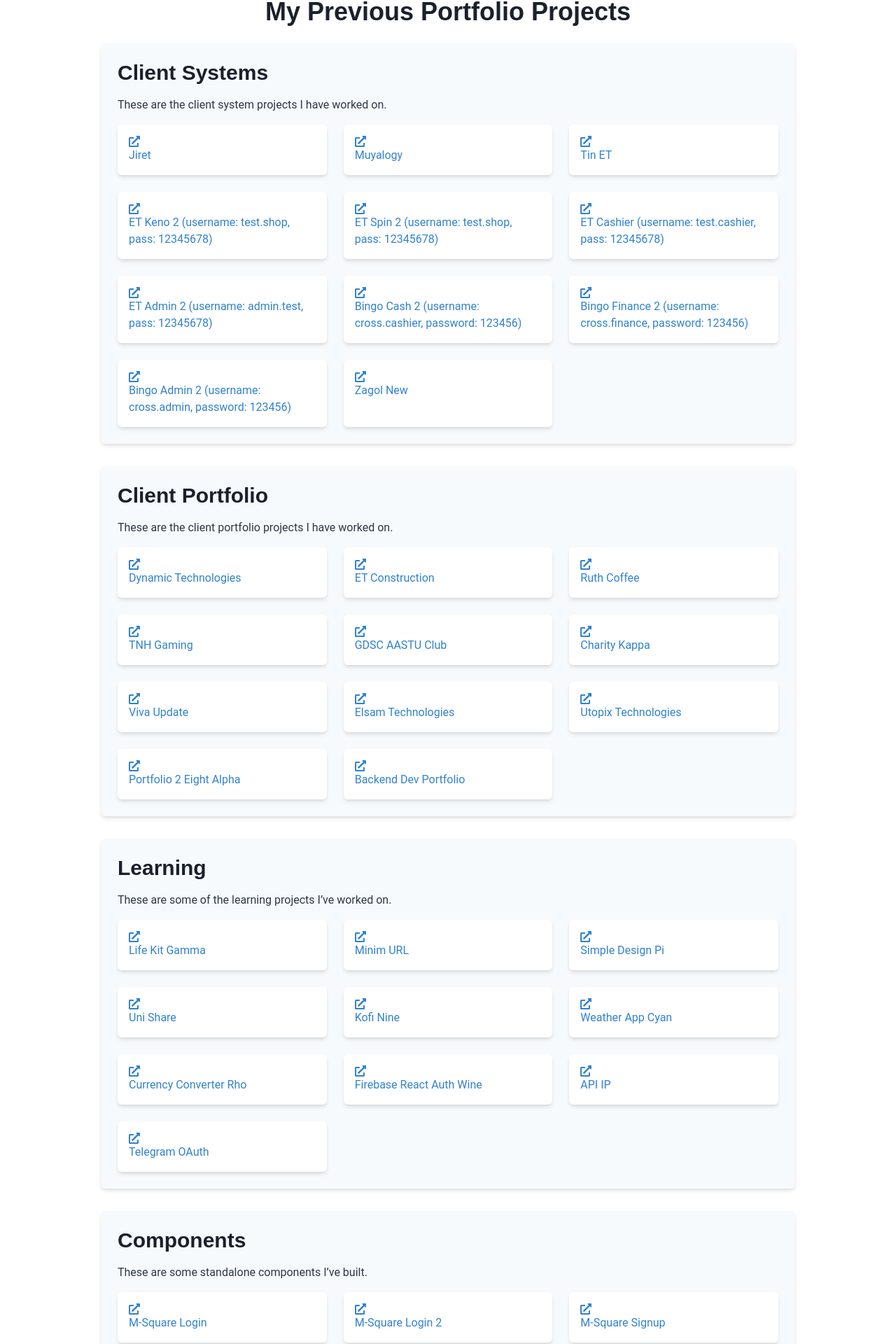
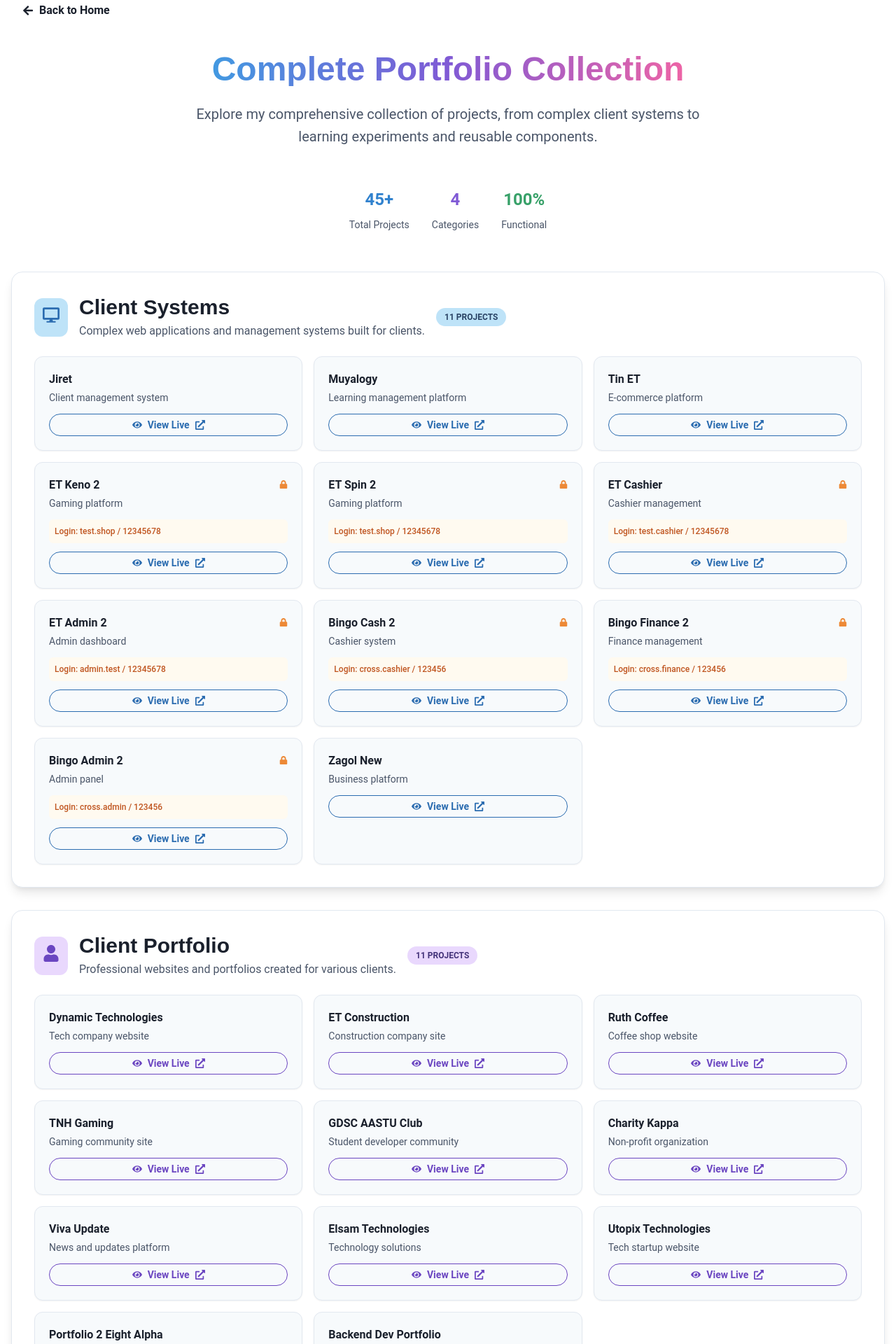
Before and after one commit to tinsaye-simeneh/portfolio, a Next.js app: page /links in a window 1280 px wide. Shown: the part 109-2029 px from the top of the page at 70% size. Built offline with nearby package versions, Linux system fonts and the light colour scheme.

Commit message:
feat: Revamp portfolio links page with enhanced layout, new icons, and detailed project descriptions

```diff
--- a/src/app/links/page.tsx
+++ b/src/app/links/page.tsx
@@ -1,215 +1,347 @@
+"use client";
+
 import {
   Container,
   Heading,
   Box,
-  Grid,
-  GridItem,
   Link,
   Text,
   VStack,
+  HStack,
+  Badge,
+  Icon,
+  useColorModeValue,
+  Button,
+  SimpleGrid,
+  Tooltip,
 } from "@chakra-ui/react";
-import { FaExternalLinkAlt } from "react-icons/fa";
+import {
+  FaExternalLinkAlt,
+  FaDesktop,
+  FaUser,
+  FaGraduationCap,
+  FaCube,
+  FaLock,
+  FaEye,
+  FaArrowLeft
+} from "react-icons/fa";
+import { useRouter } from "next/navigation";
 
 const PortfolioLinks = () => {
+  const router = useRouter();
+
+  const sectionBg = useColorModeValue("white", "gray.800");
+  const cardBg = useColorModeValue("gray.50", "gray.700");
+  const borderColor = useColorModeValue("gray.200", "gray.600");
+  const textColor = useColorModeValue("gray.600", "gray.300");
+  const headingColor = useColorModeValue("gray.800", "white");
+  const credentialsBg = useColorModeValue("orange.50", "orange.900");
+
   const sections = [
     {
       title: "Client Systems",
-      description: "These are the client system projects I have worked on.",
+      description: "Complex web applications and management systems built for clients.",
+      icon: FaDesktop,
+      color: "blue",
       links: [
-        { url: "https://jiret.com", label: "Jiret" },
-        { url: "https://muyalogy.com", label: "Muyalogy" },
-        { url: "https://tin-et.vercel.app/", label: "Tin ET" },
+        { url: "https://jiret.com", label: "Jiret", description: "Client management system" },
+        { url: "https://muyalogy.com", label: "Muyalogy", description: "Learning management platform" },
+        { url: "https://tin-et.vercel.app/", label: "Tin ET", description: "E-commerce platform" },
         {
           url: "https://et-keno2.vercel.app",
-          label: "ET Keno 2 (username: test.shop, pass: 12345678)",
+          label: "ET Keno 2",
+          description: "Gaming platform",
+          credentials: "test.shop / 12345678",
+          hasAuth: true
         },
         {
           url: "https://et-spin2.vercel.app",
-          label: "ET Spin 2 (username: test.shop, pass: 12345678)",
+          label: "ET Spin 2",
+          description: "Gaming platform",
+          credentials: "test.shop / 12345678",
+          hasAuth: true
         },
         {
           url: "https://et-cash.vercel.app",
-          label: "ET Cashier (username: test.cashier, pass: 12345678)",
+          label: "ET Cashier",
+          description: "Cashier management",
+          credentials: "test.cashier / 12345678",
+          hasAuth: true
         },
         {
           url: "https://et-admin2.vercel.app",
-          label: "ET Admin 2 (username: admin.test, pass: 12345678)",
+          label: "ET Admin 2",
+          description: "Admin dashboard",
+          credentials: "admin.test / 12345678",
+          hasAuth: true
         },
         {
           url: "https://bingo-cash2.vercel.app",
-          label: "Bingo Cash 2 (username: cross.cashier, password: 123456)",
+          label: "Bingo Cash 2",
+          description: "Cashier system",
+          credentials: "cross.cashier / 123456",
+          hasAuth: true
         },
         {
           url: "https://bingo-finance2.vercel.app",
-          label: "Bingo Finance 2 (username: cross.finance, password: 123456)",
+          label: "Bingo Finance 2",
+          description: "Finance management",
+          credentials: "cross.finance / 123456",
+          hasAuth: true
         },
         {
           url: "https://bingo-admin2.vercel.app",
-          label: "Bingo Admin 2 (username: cross.admin, password: 123456)",
+          label: "Bingo Admin 2",
+          description: "Admin panel",
+          credentials: "cross.admin / 123456",
+          hasAuth: true
         },
-        { url: "https://zagol-new.vercel.app/", label: "Zagol New" },
+        { url: "https://zagol-new.vercel.app/", label: "Zagol New", description: "Business platform" },
       ],
     },
     {
       title: "Client Portfolio",
-      description: "These are the client portfolio projects I have worked on.",
+      description: "Professional websites and portfolios created for various clients.",
+      icon: FaUser,
+      color: "purple",
       links: [
-        {
-          url: "https://dynamictehcnologieset.com",
-          label: "Dynamic Technologies",
-        },
-        {
-          url: "https://et-construction.vercel.app/",
-          label: "ET Construction",
-        },
-        { url: "https://ruth-coffee.vercel.app/", label: "Ruth Coffee" },
-        { url: "https://tnh-gaming.vercel.app/", label: "TNH Gaming" },
-        { url: "https://gdscaastu.club/", label: "GDSC AASTU Club" },
-        { url: "https://charity-kappa.vercel.app/", label: "Charity Kappa" },
-        { url: "https://viva-update.vercel.app/", label: "Viva Update" },
-        { url: "https://elsamtechnoglogies.com", label: "Elsam Technologies" },
-        {
-          url: "https://utopixtechnologies.vercel.app/",
-          label: "Utopix Technologies",
-        },
-        {
-          url: "https://portfolio2-eight-alpha.vercel.app/",
-          label: "Portfolio 2 Eight Alpha",
-        },
-        {
-          url: "https://backend-dev-portfolio.vercel.app/",
-          label: "Backend Dev Portfolio",
-        },
+        { url: "https://dynamictehcnologieset.com", label: "Dynamic Technologies", description: "Tech company website" },
+        { url: "https://et-construction.vercel.app/", label: "ET Construction", description: "Construction company site" },
+        { url: "https://ruth-coffee.vercel.app/", label: "Ruth Coffee", description: "Coffee shop website" },
+        { url: "https://tnh-gaming.vercel.app/", label: "TNH Gaming", description: "Gaming community site" },
+        { url: "https://gdscaastu.club/", label: "GDSC AASTU Club", description: "Student developer community" },
+        { url: "https://charity-kappa.vercel.app/", label: "Charity Kappa", description: "Non-profit organization" },
+        { url: "https://viva-update.vercel.app/", label: "Viva Update", description: "News and updates platform" },
+        { url: "https://elsamtechnoglogies.com", label: "Elsam Technologies", description: "Technology solutions" },
+        { url: "https://utopixtechnologies.vercel.app/", label: "Utopix Technologies", description: "Tech startup website" },
+        { url: "https://portfolio2-eight-alpha.vercel.app/", label: "Portfolio 2 Eight Alpha", description: "Personal portfolio" },
+        { url: "https://backend-dev-portfolio.vercel.app/", label: "Backend Dev Portfolio", description: "Developer showcase" },
       ],
     },
     {
-      title: "Learning",
-      description: "These are some of the learning projects I’ve worked on.",
+      title: "Learning Projects",
+      description: "Experimental projects and learning exercises to master new technologies.",
+      icon: FaGraduationCap,
+      color: "green",
       links: [
-        { url: "https://life-kit-gamma.vercel.app", label: "Life Kit Gamma" },
-        { url: "https://minim-url.vercel.app", label: "Minim URL" },
-        {
-          url: "https://simple-design-pi.vercel.app/",
-          label: "Simple Design Pi",
-        },
-        { url: "https://uni-share.vercel.app/", label: "Uni Share" },
-        { url: "https://kofi-nine.vercel.app/", label: "Kofi Nine" },
-        {
-          url: "https://weather-app-cyan-three.vercel.app/",
-          label: "Weather App Cyan",
-        },
-        {
-          url: "https://currency-converter-rho-azure.vercel.app/",
-          label: "Currency Converter Rho",
-        },
-        {
-          url: "https://firebase-react-auth-wine.vercel.app/",
-          label: "Firebase React Auth Wine",
-        },
-        { url: "https://apiip.vercel.app/", label: "API IP" },
-        { url: "https://telegram-oauth.vercel.app/", label: "Telegram OAuth" },
+        { url: "https://life-kit-gamma.vercel.app", label: "Life Kit Gamma", description: "Productivity tools" },
+        { url: "https://minim-url.vercel.app", label: "Minim URL", description: "URL shortener service" },
+        { url: "https://simple-design-pi.vercel.app/", label: "Simple Design Pi", description: "Minimalist design showcase" },
+        { url: "https://uni-share.vercel.app/", label: "Uni Share", description: "University resource sharing" },
+        { url: "https://kofi-nine.vercel.app/", label: "Kofi Nine", description: "Coffee ordering app" },
+        { url: "https://weather-app-cyan-three.vercel.app/", label: "Weather App Cyan", description: "Weather forecast tool" },
+        { url: "https://currency-converter-rho-azure.vercel.app/", label: "Currency Converter Rho", description: "Real-time currency exchange" },
+        { url: "https://firebase-react-auth-wine.vercel.app/", label: "Firebase React Auth Wine", description: "Authentication system" },
+        { url: "https://apiip.vercel.app/", label: "API IP", description: "IP address lookup tool" },
+        { url: "https://telegram-oauth.vercel.app/", label: "Telegram OAuth", description: "Telegram integration" },
       ],
     },
     {
-      title: "Components",
-      description: "These are some standalone components I’ve built.",
+      title: "UI Components",
+      description: "Reusable UI components and design system elements.",
+      icon: FaCube,
+      color: "orange",
       links: [
-        { url: "https://m-square-login.vercel.app/", label: "M-Square Login" },
-        {
-          url: "https://m-square-login-2.vercel.app/",
-          label: "M-Square Login 2",
-        },
-        {
-          url: "https://m-square-signup.vercel.app/",
-          label: "M-Square Signup",
-        },
-        {
-          url: "https://m-square-footer.vercel.app/",
-          label: "M-Square Footer",
-        },
-        {
-          url: "https://pricing-card-black.vercel.app/",
-          label: "Pricing Card Black",
-        },
-        {
-          url: "https://simple-responsive-survey-form.vercel.app/",
-          label: "Responsive Survey Form",
-        },
-        {
-          url: "https://fm-card-component-eight.vercel.app/",
-          label: "FM Card Component",
-        },
-        {
-          url: "https://fm-notification.vercel.app/",
-          label: "FM Notification",
-        },
-        {
-          url: "https://fm-expenses-chart.vercel.app/",
-          label: "FM Expenses Chart",
-        },
-        {
-          url: "https://fm-rating-component-one.vercel.app/",
-          label: "FM Rating Component",
-        },
-        {
-          url: "https://fm-loopstudios-landing-three.vercel.app/",
-          label: "FM Loop Studios Landing",
-        },
-        {
-          url: "https://fm-order-summary-rose.vercel.app/",
-          label: "FM Order Summary",
-        },
-        { url: "https://fm-landing.vercel.app/", label: "FM Landing" },
+        { url: "https://m-square-login.vercel.app/", label: "M-Square Login", description: "Login component" },
+        { url: "https://m-square-login-2.vercel.app/", label: "M-Square Login 2", description: "Alternative login design" },
+        { url: "https://m-square-signup.vercel.app/", label: "M-Square Signup", description: "Registration component" },
+        { url: "https://m-square-footer.vercel.app/", label: "M-Square Footer", description: "Footer component" },
+        { url: "https://pricing-card-black.vercel.app/", label: "Pricing Card Black", description: "Pricing table component" },
+        { url: "https://simple-responsive-survey-form.vercel.app/", label: "Responsive Survey Form", description: "Form component" },
+        { url: "https://fm-card-component-eight.vercel.app/", label: "FM Card Component", description: "Card design" },
+        { url: "https://fm-notification.vercel.app/", label: "FM Notification", description: "Notification system" },
+        { url: "https://fm-expenses-chart.vercel.app/", label: "FM Expenses Chart", description: "Data visualization" },
+        { url: "https://fm-rating-component-one.vercel.app/", label: "FM Rating Component", description: "Rating system" },
+        { url: "https://fm-loopstudios-landing-three.vercel.app/", label: "FM Loop Studios Landing", description: "Landing page" },
+        { url: "https://fm-order-summary-rose.vercel.app/", label: "FM Order Summary", description: "Order summary UI" },
+        { url: "https://fm-landing.vercel.app/", label: "FM Landing", description: "Landing page template" },
       ],
     },
   ];
 
   return (
-    <Container maxW="container.lg" mt={10}>
-      <Heading as="h1" size="xl" textAlign="center" mb={6}>
-        My Previous Portfolio Projects
+    <Box minH="100vh" py={10}>
+      <Container maxW="container.xl">
+        <VStack spacing={8} align="stretch">
+          {/* Header */}
+          <VStack spacing={6} textAlign="center">
+            <Button
+              leftIcon={<Icon as={FaArrowLeft} />}
+              variant="ghost"
+              alignSelf="flex-start"
+              onClick={() => router.push('/')}
+              mb={4}
+            >
+              Back to Home
+            </Button>
+
+            <Heading
+              as="h1"
+              size="2xl"
+              color={headingColor}
+              bgGradient="linear(to-r, blue.400, purple.500, pink.400)"
+              bgClip="text"
+            >
+              Complete Portfolio Collection
             </Heading>
-      <VStack spacing={8} align="stretch">
+            <Text
+              fontSize="xl"
+              color={textColor}
+              maxW="3xl"
+              lineHeight="1.6"
+            >
+              Explore my comprehensive collection of projects, from complex client systems
+              to learning experiments and reusable components.
+            </Text>
+          </VStack>
+
+          {/* Stats */}
+          <HStack justify="center" spacing={8} py={6}>
+            <VStack>
+              <Text fontSize="2xl" fontWeight="bold" color="blue.500">
+                {sections.reduce((acc, section) => acc + section.links.length, 0)}+
+              </Text>
+              <Text fontSize="sm" color={textColor}>Total Projects</Text>
+            </VStack>
+            <VStack>
+              <Text fontSize="2xl" fontWeight="bold" color="purple.500">4</Text>
+              <Text fontSize="sm" color={textColor}>Categories</Text>
+            </VStack>
+            <VStack>
+              <Text fontSize="2xl" fontWeight="bold" color="green.500">100%</Text>
+              <Text fontSize="sm" color={textColor}>Functional</Text>
+            </VStack>
+          </HStack>
+
+          {/* Sections */}
           {sections.map((section, index) => (
-          <Box key={index} bg="gray.50" p={6} borderRadius="md" shadow="md">
-            <Heading as="h2" size="lg" mb={4}>
+            <Box
+              key={index}
+              bg={sectionBg}
+              borderRadius="2xl"
+              p={8}
+              shadow="lg"
+              border="1px"
+              borderColor={borderColor}
+            >
+              <VStack align="stretch" spacing={6}>
+                {/* Section Header */}
+                <HStack spacing={4}>
+                  <Box
+                    p={3}
+                    borderRadius="xl"
+                    bg={`${section.color}.100`}
+                    color={`${section.color}.600`}
+                  >
+                    <Icon as={section.icon} boxSize={6} />
+                  </Box>
+                  <VStack align="start" spacing={1}>
+                    <Heading as="h2" size="lg" color={headingColor}>
                       {section.title}
                     </Heading>
-            <Text mb={4} fontSize="md" color="gray.700">
+                    <Text color={textColor} fontSize="md">
                       {section.description}
                     </Text>
-            <Grid
-              templateColumns={{
-                base: "repeat(1, 1fr)",
-                md: "repeat(2, 1fr)",
-                lg: "repeat(3, 1fr)",
-              }}
-              gap={6}
+                  </VStack>
+                  <Badge
+                    colorScheme={section.color}
+                    variant="subtle"
+                    px={3}
+                    py={1}
+                    borderRadius="full"
+                  >
+                    {section.links.length} projects
+                  </Badge>
+                </HStack>
+
+                {/* Projects Grid */}
+                <SimpleGrid
+                  columns={{ base: 1, md: 2, lg: 3 }}
+                  spacing={4}
                 >
                   {section.links.map((link, linkIndex) => (
-                <GridItem
+                    <Box
                       key={linkIndex}
-                  bg="white"
-                  p={4}
+                      bg={cardBg}
+                      p={5}
+                      borderRadius="xl"
+                      shadow="sm"
+                      border="1px"
+                      borderColor={borderColor}
+                      transition="all 0.3s ease"
+                      _hover={{
+                        transform: "translateY(-4px)",
+                        shadow: "lg",
+                        borderColor: `${section.color}.300`
+                      }}
+                    >
+                      <VStack align="stretch" spacing={3}>
+                        <HStack justify="space-between" align="start">
+                          <VStack align="start" spacing={1} flex={1}>
+                            <Text
+                              fontWeight="bold"
+                              color={headingColor}
+                              fontSize="md"
+                              noOfLines={1}
+                            >
+                              {link.label}
+                            </Text>
+                            {link.description && (
+                              <Text
+                                fontSize="sm"
+                                color={textColor}
+                                noOfLines={2}
+                              >
+                                {link.description}
+                              </Text>
+                            )}
+                          </VStack>
+                          {link.hasAuth && (
+                            <Tooltip label="Requires login credentials">
+                              <Box>
+                                <Icon as={FaLock} color="orange.400" boxSize={3} />
+                              </Box>
+                            </Tooltip>
+                          )}
+                        </HStack>
+
+                        {link.credentials && (
+                          <Box
+                            bg={credentialsBg}
+                            p={2}
                             borderRadius="md"
-                  boxShadow="md"
-                  _hover={{ boxShadow: "xl" }}
+                            fontSize="xs"
                           >
-                  <Link
+                            <Text color="orange.600" fontWeight="medium">
+                              Login: {link.credentials}
+                            </Text>
+                          </Box>
+                        )}
+
+                        <Button
+                          as={Link}
                           href={link.url}
                           isExternal
-                    color="blue.500"
-                    _hover={{ textDecoration: "underline" }}
+                          size="sm"
+                          colorScheme={section.color}
+                          variant="outline"
+                          rightIcon={<Icon as={FaExternalLinkAlt} />}
+                          _hover={{ textDecoration: "none" }}
+                          borderRadius="full"
                         >
-                    <FaExternalLinkAlt /> {link.label}
-                  </Link>
-                </GridItem>
+                          <Icon as={FaEye} mr={2} />
+                          View Live
+                        </Button>
+                      </VStack>
+                    </Box>
                   ))}
-            </Grid>
+                </SimpleGrid>
+              </VStack>
             </Box>
           ))}
         </VStack>
       </Container>
+    </Box>
   );
 };
 
```
Lines whose indentation alone changed are shown as unchanged.
